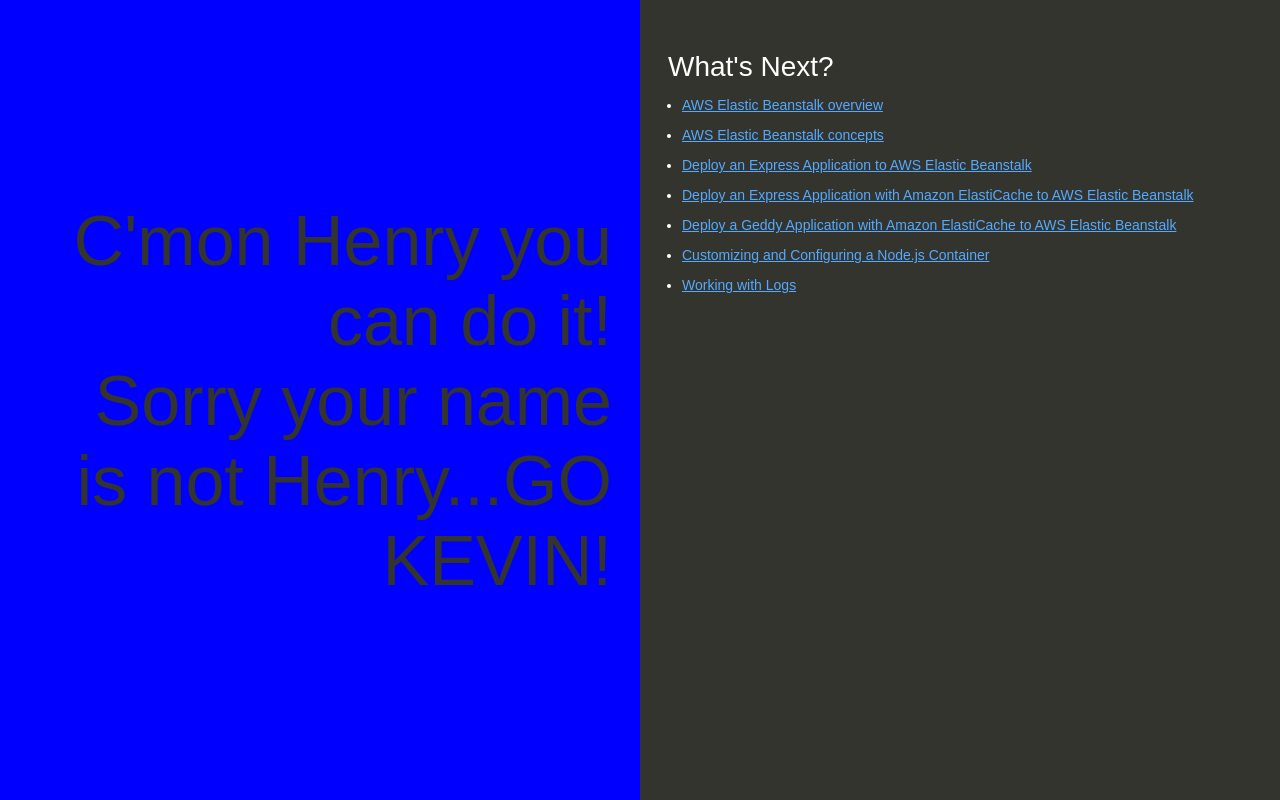
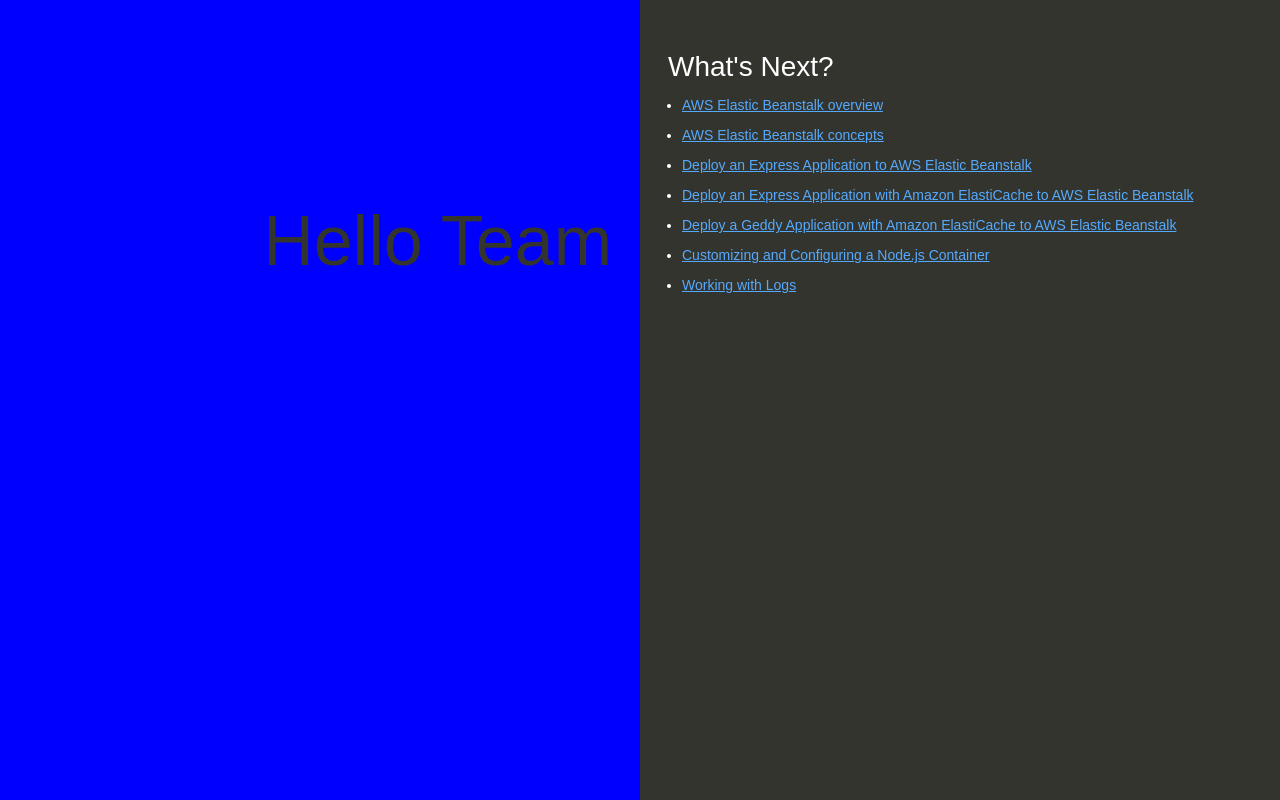
Before and after one commit to Elk-dev/beanstalkPro, a website: page index.html in a window 1280 px wide. Drawn offline with Linux system fonts and the light colour scheme.

Commit message:
hello team

```diff
--- a/index.html
+++ b/index.html
@@ -74,7 +74,7 @@
   </head>
   <body>
     <div class="textColumn">
-      <h1>C'mon Henry you can do it!<br>Sorry your name is not Henry...GO KEVIN!</h1>
+      <h1>Hello Team</h1>
     </div>
     <div class="linksColumn">
       <h2>What's Next?</h2>
```
